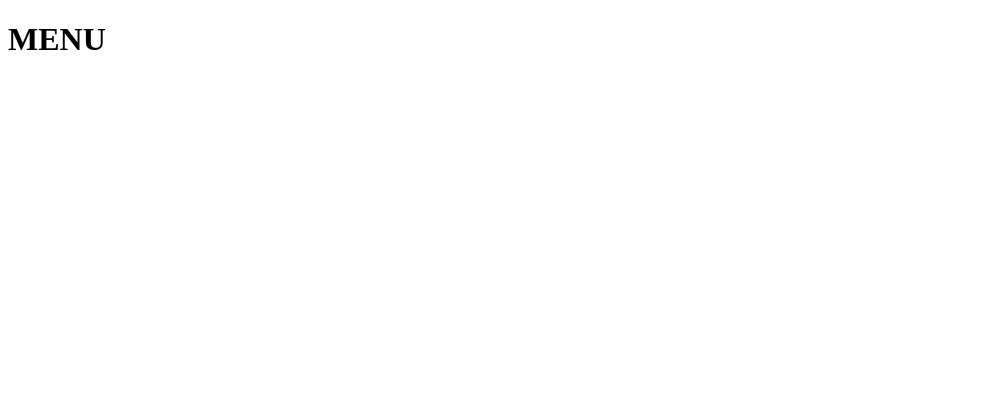
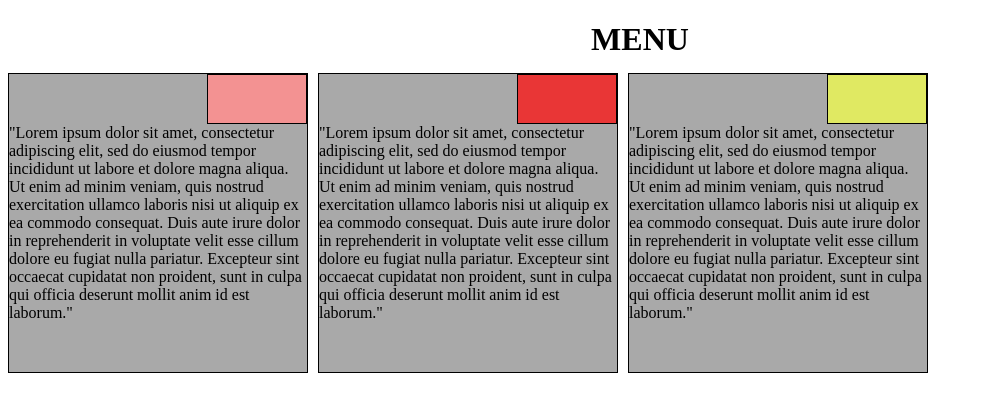
Before and after one commit to anishaxabraham/Coursera, a plain HTML site: page mod2-sol/index.html in a window 1280 px wide. Shown: the whole page, without its empty margins (0-983 px from the left). Drawn offline with Linux system fonts and the light colour scheme.

Commit message:
created small boxes

```diff
--- a/mod2-sol/index.html
+++ b/mod2-sol/index.html
@@ -3,10 +3,24 @@
 <head>
 	<meta charset="utf-8">
 	<title>Assignment Solution for Module 2!</title>
+	<link rel="stylesheet" href="styles.css">
 </head>
 <body>
 	<h1>MENU</h1>
-	<p id="p1"></p>
+	<div class="bigbox">
+		<div class="smallbox" id="b1"></div>
+		<p>"Lorem ipsum dolor sit amet, consectetur adipiscing elit, sed do eiusmod tempor incididunt ut labore et dolore magna aliqua. Ut enim ad minim veniam, quis nostrud exercitation ullamco laboris nisi ut aliquip ex ea commodo consequat. Duis aute irure dolor in reprehenderit in voluptate velit esse cillum dolore eu fugiat nulla pariatur. Excepteur sint occaecat cupidatat non proident, sunt in culpa qui officia deserunt mollit anim id est laborum."</p>
+	</div>
+	<div class="bigbox">
+		<div class="smallbox" id="b2"></div>
+		<p>"Lorem ipsum dolor sit amet, consectetur adipiscing elit, sed do eiusmod tempor incididunt ut labore et dolore magna aliqua. Ut enim ad minim veniam, quis nostrud exercitation ullamco laboris nisi ut aliquip ex ea commodo consequat. Duis aute irure dolor in reprehenderit in voluptate velit esse cillum dolore eu fugiat nulla pariatur. Excepteur sint occaecat cupidatat non proident, sunt in culpa qui officia deserunt mollit anim id est laborum."</p>
+	</div>
+	<div class="bigbox">
+		<div class="smallbox" id="b3"></div>
+		<p>"Lorem ipsum dolor sit amet, consectetur adipiscing elit, sed do eiusmod tempor incididunt ut labore et dolore magna aliqua. Ut enim ad minim veniam, quis nostrud exercitation ullamco laboris nisi ut aliquip ex ea commodo consequat. Duis aute irure dolor in reprehenderit in voluptate velit esse cillum dolore eu fugiat nulla pariatur. Excepteur sint occaecat cupidatat non proident, sunt in culpa qui officia deserunt mollit anim id est laborum."</p>
+	</div>
+
+	</div>
 
 </body>
 </html>
--- a/mod2-sol/styles.css
+++ b/mod2-sol/styles.css
@@ -1,15 +1,40 @@
+* {
+  box-sizing: border-box;
+
+}
+
+
 h1 {
   margin-bottom: 15px;
   text-align: center;
-  background-color: "blue"
+
 }
-
 p {
+	clear: right;
+}
+#b3.smallbox {
+	background-color: #E0E962;
+}
+#b2.smallbox {
+	background-color: #E93636;
+}
+#b1.smallbox {
+	background-color: #F39292;
+}
+.bigbox {
   border: 1px solid black;
-  margin-bottom: 15px;
-}
-#p1 {
-  background-color: #A52A2A;
+  background-color: #A9A9A9;
   width: 300px;
   height: 300px;
+  float: left;
+  margin-right: 10px;
+  margin-bottom: 10px;
+
 }
+.smallbox {
+	border: 1px solid black;
+  	width: 100px;
+  	height: 50px;
+  	float: right;
+
+}
```
